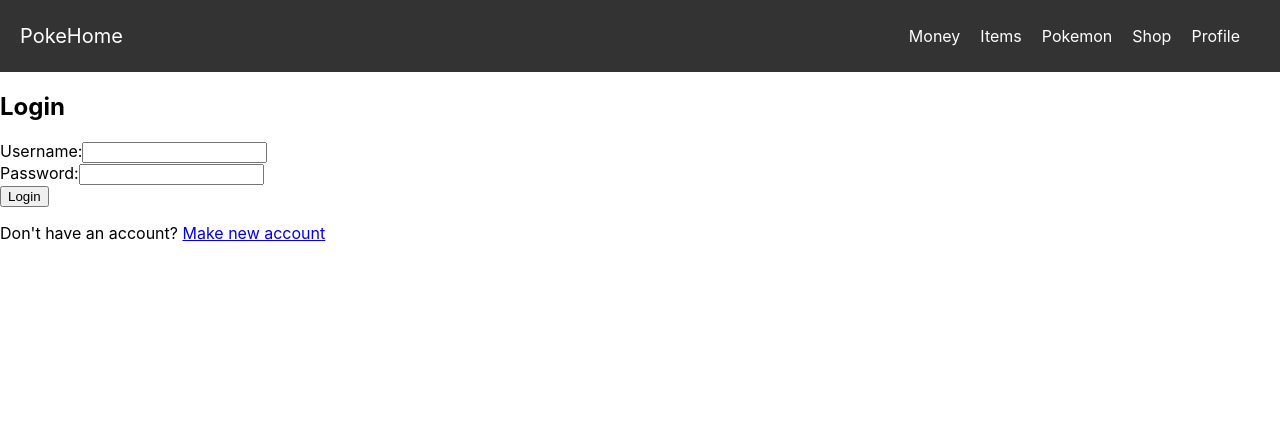
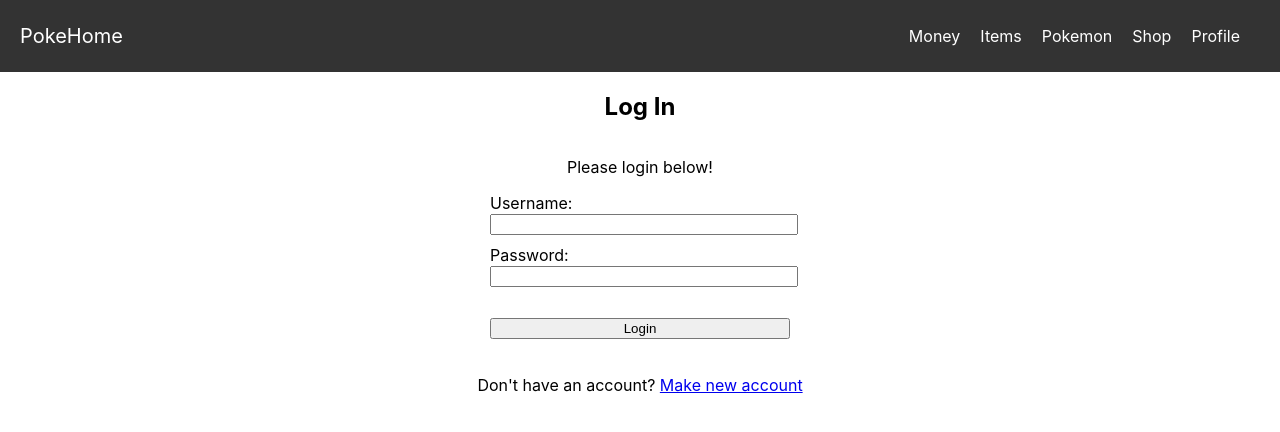
Before and after one commit to ArcticFire45/CS157A-Project, a React (Create React App) app in the folder pokemonfrontend/: page /login in a window 1280 px wide. Shown: the top 432 px of the page. Built offline with nearby package versions, Linux system fonts and the light colour scheme.

Commit message:
style login and signup page

```diff
--- a/pokemonfrontend/src/components/LoginPage.js
+++ b/pokemonfrontend/src/components/LoginPage.js
@@ -10,6 +10,11 @@ function LoginPage({ setLoggedIn, setUser }) {
 
   const handleSubmit = async (e) => {
     e.preventDefault();
+    if (!username || !password) {
+      setLoginStatus("Please enter both username and password");
+      return;
+    }
+
     try {
       const response = await axios.get(
         `http://localhost:8080/login/${username}/${password}`
@@ -38,26 +43,44 @@ function LoginPage({ setLoggedIn, setUser }) {
   }, [loginStatus, navigate]);
 
   return (
-    <div>
-      <h2>Login</h2>
-      <form onSubmit={handleSubmit}>
-        <div>
+    <div
+      style={{
+        display: "flex",
+        flexDirection: "column",
+        alignItems: "center",
+        justifyContent: "center",
+      }}
+    >
+      <h2>Log In</h2>
+      <p>Please login below!</p>
+      <form
+        style={{
+          width: "300px",
+          marginBottom: "20px",
+        }}
+        onSubmit={handleSubmit}
+      >
+        <div style={{ marginBottom: "10px" }}>
           <label>Username:</label>
           <input
             type="text"
             value={username}
             onChange={(e) => setUsername(e.target.value)}
+            style={{ width: "100%" }}
           />
         </div>
-        <div>
+        <div style={{ marginBottom: "30px" }}>
           <label>Password:</label>
           <input
             type="password"
             value={password}
             onChange={(e) => setPassword(e.target.value)}
+            style={{ width: "100%" }}
           />
         </div>
-        <button type="submit">Login</button>
+        <button type="submit" style={{ width: "100%" }}>
+          Login
+        </button>
       </form>
       {loginStatus && <p>{loginStatus}</p>}
       <p>
--- a/pokemonfrontend/src/components/Signup.js
+++ b/pokemonfrontend/src/components/Signup.js
@@ -10,6 +10,11 @@ const SignupForm = ({ setLoggedIn, setUser }) => {
 
   const handleSignup = async (e) => {
     e.preventDefault();
+    if (!username || !password) {
+      setSignupStatus("Please enter both username and password");
+      return;
+    }
+
     const response = await axios.post("http://localhost:8080/signup", {
       username: username,
       password: password,
@@ -38,21 +43,45 @@ const SignupForm = ({ setLoggedIn, setUser }) => {
   }, [signupStatus, navigate]);
 
   return (
-    <div>
-      <h2>Signup</h2>
+    <div
+      style={{
+        display: "flex",
+        flexDirection: "column",
+        alignItems: "center",
+        justifyContent: "center",
+      }}
+    >
+      <h2>Sign Up</h2>
+      <p>Welcome to Pokemon!</p>
+      <form
+        style={{
+          width: "300px",
+          marginBottom: "20px",
+        }}
+        onSubmit={handleSignup}
+      >
+        <div style={{ marginBottom: "10px" }}>
+          <label>Username:</label>
           <input
             type="text"
-        placeholder="Username"
             value={username}
             onChange={(e) => setUsername(e.target.value)}
+            style={{ width: "100%" }}
           />
+        </div>
+        <div style={{ marginBottom: "30px" }}>
+          <label>Password:</label>
           <input
             type="password"
-        placeholder="Password"
             value={password}
             onChange={(e) => setPassword(e.target.value)}
+            style={{ width: "100%" }}
           />
-      <button onClick={handleSignup}>Signup</button>
+        </div>
+        <button type="submit" style={{ width: "100%" }}>
+          Login
+        </button>
+      </form>
       {signupStatus && <p>{signupStatus}</p>}
       <p>
         Already have an account? <Link to="/login">Login</Link>
```
Lines whose indentation alone changed are shown as unchanged.
